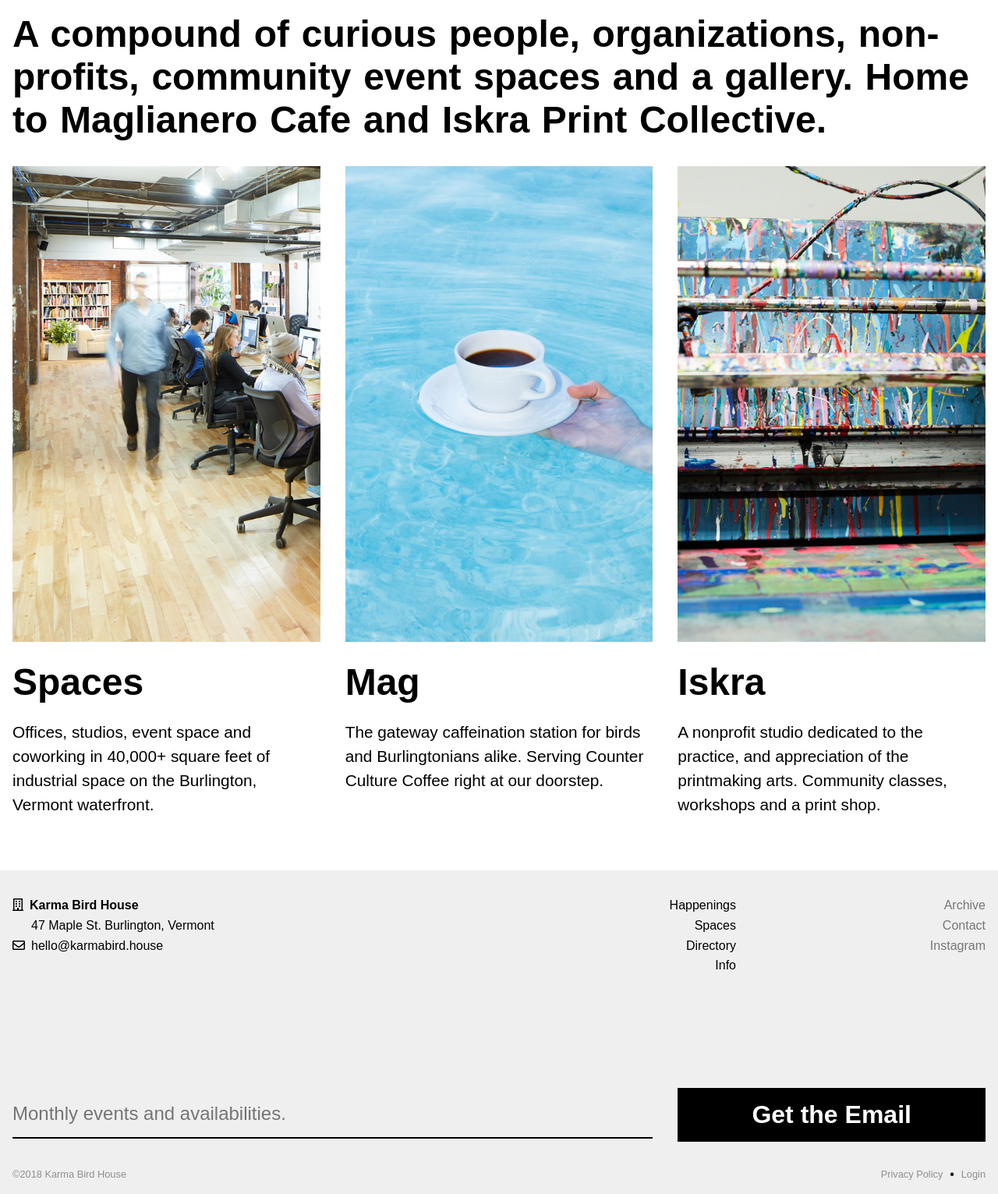
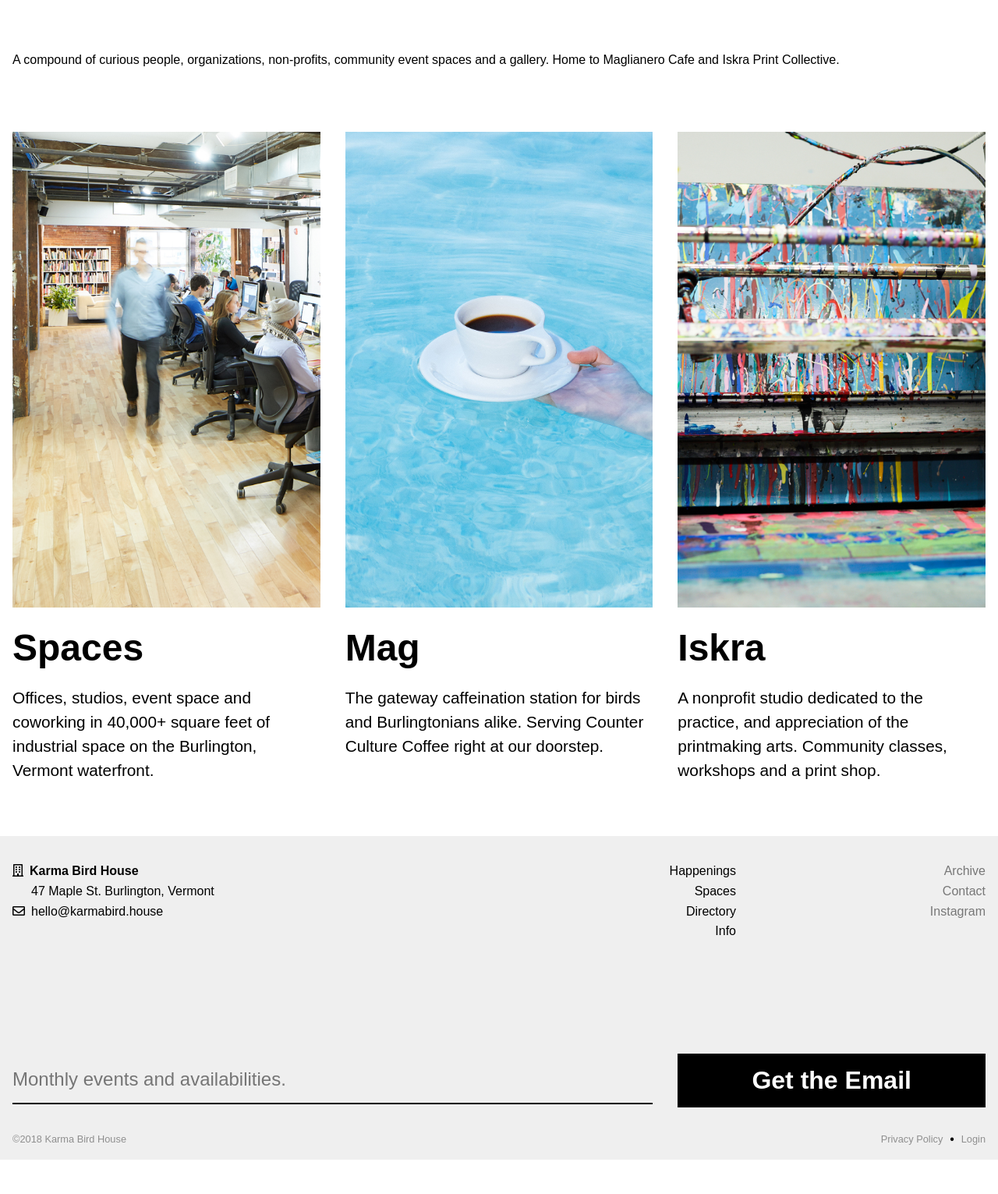
Before and after one commit to cr-norris/karma-bird-house, a Jekyll site: the page built from index.html, in a window 1280 px wide. Shown: the part 820-2351 px from the top of the page at 78% size. Built offline with Jekyll 4.4.1, drawn with Linux system fonts in a browser that asks for light colours; nearby versions of some CDN libraries; some web fonts are replaced; a script that is not in the unit is left out; after the commit the page ends 2307 px from its top, so only the background shows below that.

Commit message:
Add Space to Home Banner Title

```diff
--- a/assets/css/site.css
+++ b/assets/css/site.css
@@ -464,6 +464,10 @@
     margin: 1rem 0;
 }
 
+.banner .home-banner-title {
+    margin: 4rem 0;
+}
+
 .banner-title {
     font-family: neue-haas-grotesk-display, sans-serif;
     font-size: 3em;
--- a/index.html
+++ b/index.html
@@ -16,7 +16,7 @@
 <script src="https://player.vimeo.com/api/player.js">
 </script>
 <div class="row banner start-xs">
-    <div class="banner-title col-xs-12">{{ site.description }}</div>
+    <div class="home-banner-title col-xs-12">{{ site.description }}</div>
 </div>
 <div class="row start-xs">
     <div id="home-features" class="row top-xs">
```
